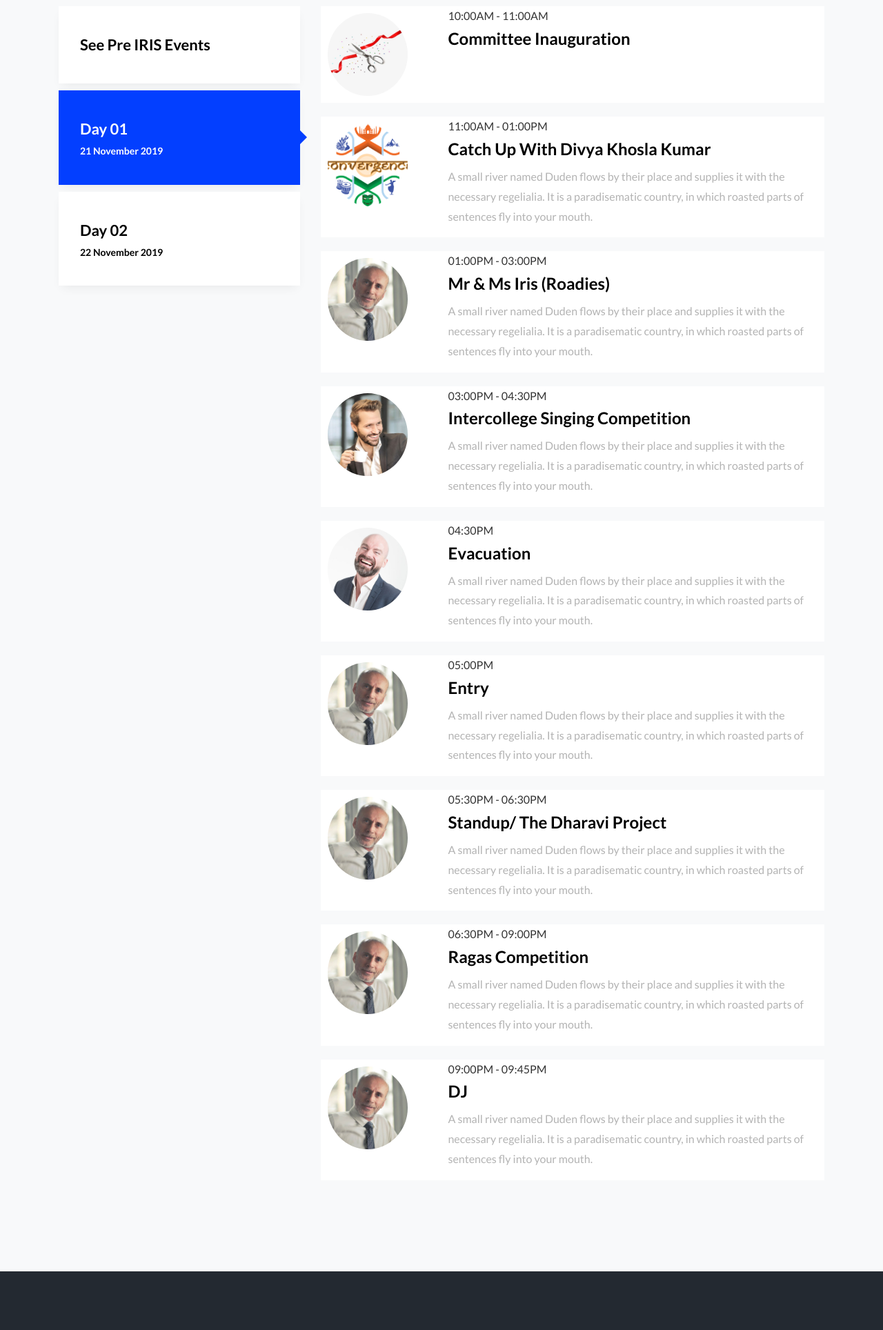
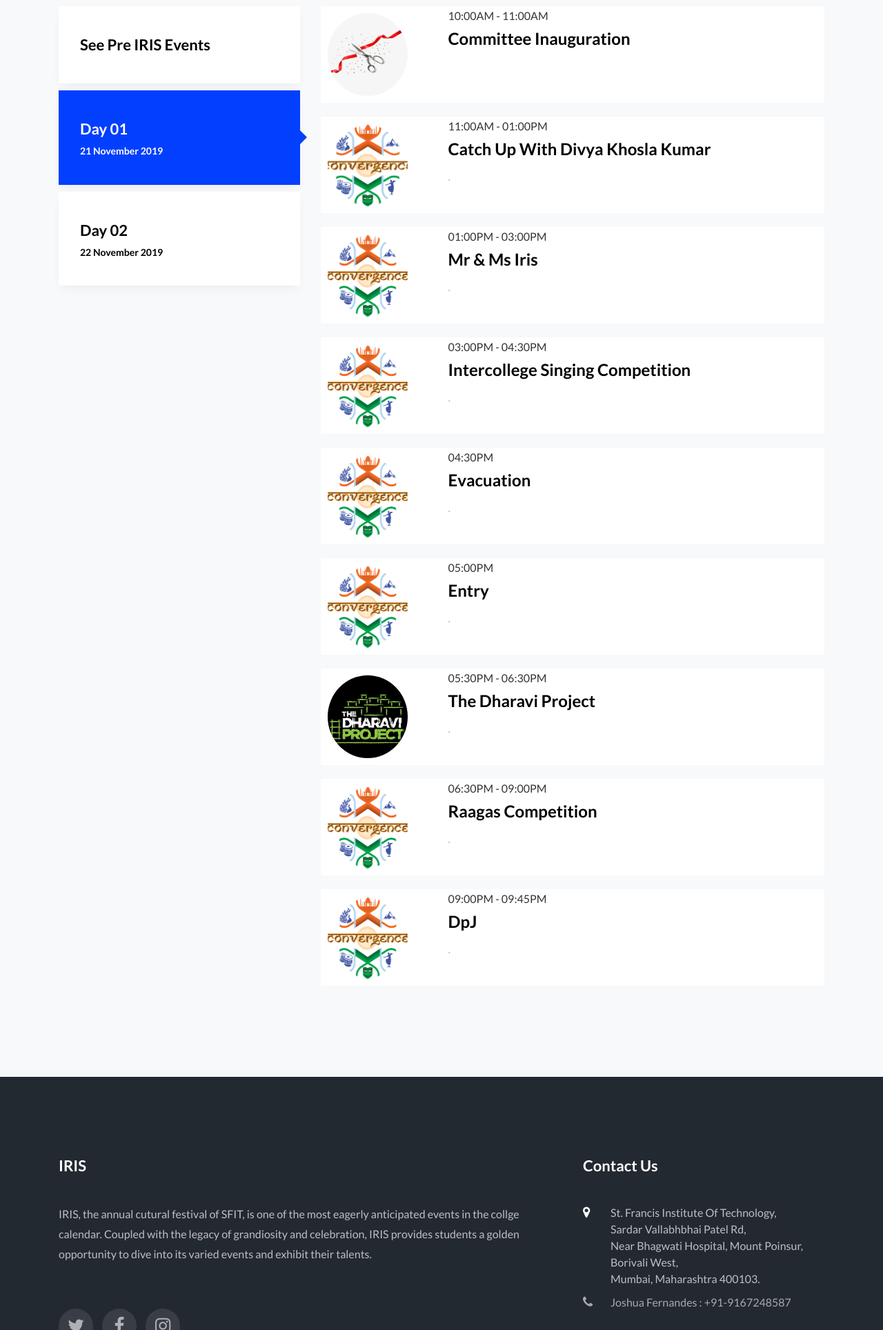
Before and after one commit to sfitian/iris, a PHP site: page /schedule.php in a window 1280 px wide. Shown: the part 308-2236 px from the top of the page at 69% size. Run offline with PHP 8.4, Linux system fonts and the light colour scheme; some libraries are stand-ins or nearby versions; some web fonts are replaced.

Commit message:
Add Images

```diff
--- a/schedule/day1.php
+++ b/schedule/day1.php
@@ -1,7 +1,7 @@
 <!-- --------------------- day 1 --------------------- -->
 <div class="tab-pane fade show active" id="v-pills-6" role="tabpanel" aria-labelledby="day-6-tab">
                       <div class="speaker-wrap ftco-animate d-flex">
-                          <div class="img speaker-img" style="background-image: url(images/inaugration.jpg);"></div>
+                          <div class="img speaker-img" style="background-image: url(images/inauguration.jpg);"></div>
                           <div class="text pl-md-5">
                               <span class="time">10:00AM - 11:00AM</span>
                               <h2><a href="#">Committee Inauguration</a></h2>
@@ -14,70 +14,70 @@
                           <div class="text pl-md-5">
                               <span class="time">11:00AM - 01:00PM</span>
                               <h2><a href="#">Catch Up With Divya Khosla Kumar</a></h2>
-                              <p>A small river named Duden flows by their place and supplies it with the necessary regelialia. It is a paradisematic country, in which roasted parts of sentences fly into your mouth.</p>
+                              <p>.</p>
                               <!-- <h3 class="speaker-name">&mdash; <a href="#">Brett Morgan</a> <span class="position">Founder of Wordpress</span></h3> -->
                           </div>
                       </div>
                       <div class="speaker-wrap ftco-animate d-flex">
-                          <div class="img speaker-img" style="background-image: url(images/person_3.jpg);"></div>
+                          <div class="img speaker-img" style="background-image: url(images/convergence1.png);"></div>
                           <div class="text pl-md-5">
                               <span class="time">01:00PM - 03:00PM</span>
-                              <h2><a href="#">Mr & Ms Iris (Roadies)</a></h2>
-                              <p>A small river named Duden flows by their place and supplies it with the necessary regelialia. It is a paradisematic country, in which roasted parts of sentences fly into your mouth.</p>
+                              <h2><a href="#">Mr & Ms Iris </a></h2>
+                              <p>.</p>
                               <!-- <h3 class="speaker-name">&mdash; <a href="#">Brett Morgan</a> <span class="position">Founder of Wordpress</span></h3> -->
                           </div>
                       </div>
                     <div class="speaker-wrap ftco-animate d-flex">
-                          <div class="img speaker-img" style="background-image: url(images/person_1.jpg);"></div>
+                          <div class="img speaker-img" style="background-image: url(images/convergence1.png);"></div>
                           <div class="text pl-md-5">
                               <span class="time">03:00PM - 04:30PM</span>
                               <h2><a href="#">Intercollege Singing Competition</a></h2>
-                              <p>A small river named Duden flows by their place and supplies it with the necessary regelialia. It is a paradisematic country, in which roasted parts of sentences fly into your mouth.</p>
+                              <p>.</p>
                               <!-- <h3 class="speaker-name">&mdash; <a href="#">Brett Morgan</a> <span class="position">Founder of Wordpress</span></h3> -->
                           </div>
                       </div>
                       <div class="speaker-wrap ftco-animate d-flex">
-                          <div class="img speaker-img" style="background-image: url(images/person_2.jpg);"></div>
+                          <div class="img speaker-img" style="background-image: url(images/convergence1.png);"></div>
                           <div class="text pl-md-5">
                               <span class="time">04:30PM</span>
                               <h2><a href="#">Evacuation</a></h2>
-                              <p>A small river named Duden flows by their place and supplies it with the necessary regelialia. It is a paradisematic country, in which roasted parts of sentences fly into your mouth.</p>
+                              <p>.</p>
                               <!-- <h3 class="speaker-name">&mdash; <a href="#">Brett Morgan</a> <span class="position">Founder of Wordpress</span></h3> -->
                           </div>
                       </div>
                       <div class="speaker-wrap ftco-animate d-flex">
-                          <div class="img speaker-img" style="background-image: url(images/person_3.jpg);"></div>
+                          <div class="img speaker-img" style="background-image: url(images/convergence1.png);"></div>
                           <div class="text pl-md-5">
                               <span class="time">05:00PM</span>
                               <h2><a href="#">Entry</a></h2>
-                              <p>A small river named Duden flows by their place and supplies it with the necessary regelialia. It is a paradisematic country, in which roasted parts of sentences fly into your mouth.</p>
+                              <p>.</p>
                               <!-- <h3 class="speaker-name">&mdash; <a href="#">Brett Morgan</a> <span class="position">Founder of Wordpress</span></h3> -->
                           </div>
                       </div>
                       <div class="speaker-wrap ftco-animate d-flex">
-                          <div class="img speaker-img" style="background-image: url(images/person_3.jpg);"></div>
+                          <div class="img speaker-img" style="background-image: url(images/dharavi.jpg);"></div>
                           <div class="text pl-md-5">
                               <span class="time">05:30PM - 06:30PM</span>
-                              <h2><a href="#">Standup/ The Dharavi Project</a></h2>
-                              <p>A small river named Duden flows by their place and supplies it with the necessary regelialia. It is a paradisematic country, in which roasted parts of sentences fly into your mouth.</p>
+                              <h2><a href="#">The Dharavi Project</a></h2>
+                              <p>.</p>
                               <!-- <h3 class="speaker-name">&mdash; <a href="#">Brett Morgan</a> <span class="position">Founder of Wordpress</span></h3> -->
                           </div>
                       </div>
                       <div class="speaker-wrap ftco-animate d-flex">
-                          <div class="img speaker-img" style="background-image: url(images/person_3.jpg);"></div>
+                          <div class="img speaker-img" style="background-image: url(images/convergence1.png);"></div>
                           <div class="text pl-md-5">
                               <span class="time">06:30PM - 09:00PM</span>
-                              <h2><a href="#">Ragas Competition</a></h2>
-                              <p>A small river named Duden flows by their place and supplies it with the necessary regelialia. It is a paradisematic country, in which roasted parts of sentences fly into your mouth.</p>
+                              <h2><a href="#">Raagas Competition</a></h2>
+                              <p>.</p>
                               <!-- <h3 class="speaker-name">&mdash; <a href="#">Brett Morgan</a> <span class="position">Founder of Wordpress</span></h3> -->
                           </div>
                       </div>
                       <div class="speaker-wrap ftco-animate d-flex">
-                          <div class="img speaker-img" style="background-image: url(images/person_3.jpg);"></div>
+                          <div class="img speaker-img" style="background-image: url(images/convergence1.png);"></div>
                           <div class="text pl-md-5">
                               <span class="time">09:00PM - 09:45PM</span>
-                              <h2><a href="#">DJ</a></h2>
-                              <p>A small river named Duden flows by their place and supplies it with the necessary regelialia. It is a paradisematic country, in which roasted parts of sentences fly into your mouth.</p>
+                              <h2><a href="#">DpJ</a></h2>
+                              <p>.</p>
                               <!-- <h3 class="speaker-name">&mdash; <a href="#">Brett Morgan</a> <span class="position">Founder of Wordpress</span></h3> -->
                           </div>
                       </div>
```
Also changed, not shown: images/convergence1.png (added), images/dharavi.jpg (added), images/inauguration.jpg (renamed from images/inaugration.jpg).
